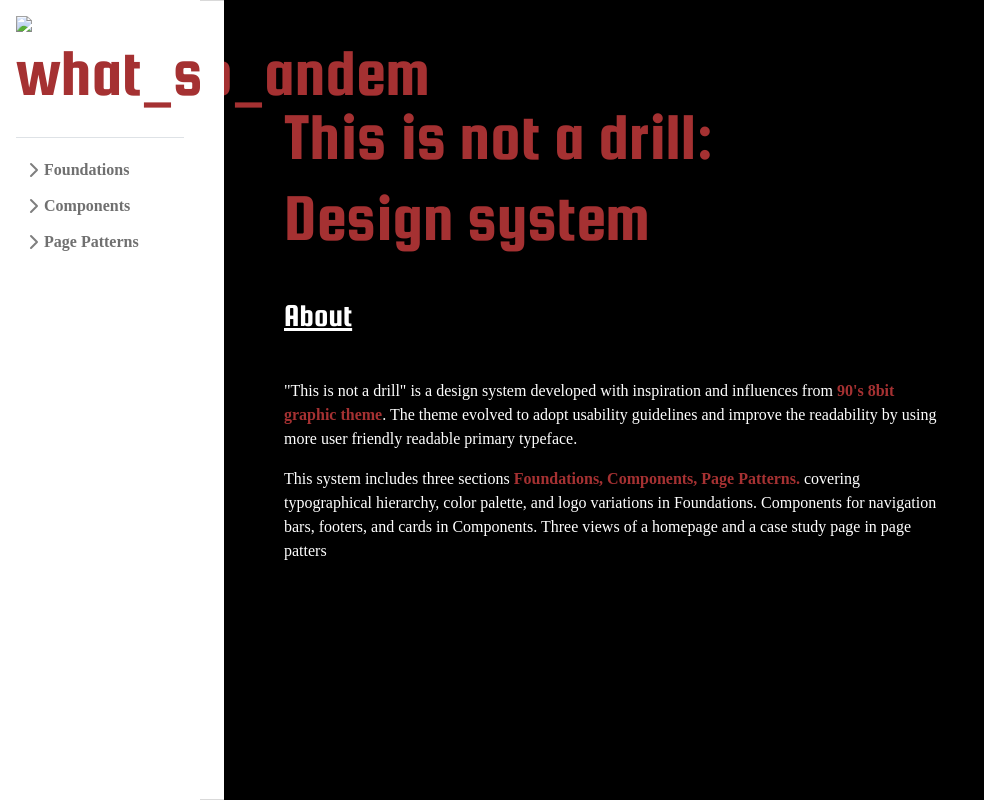
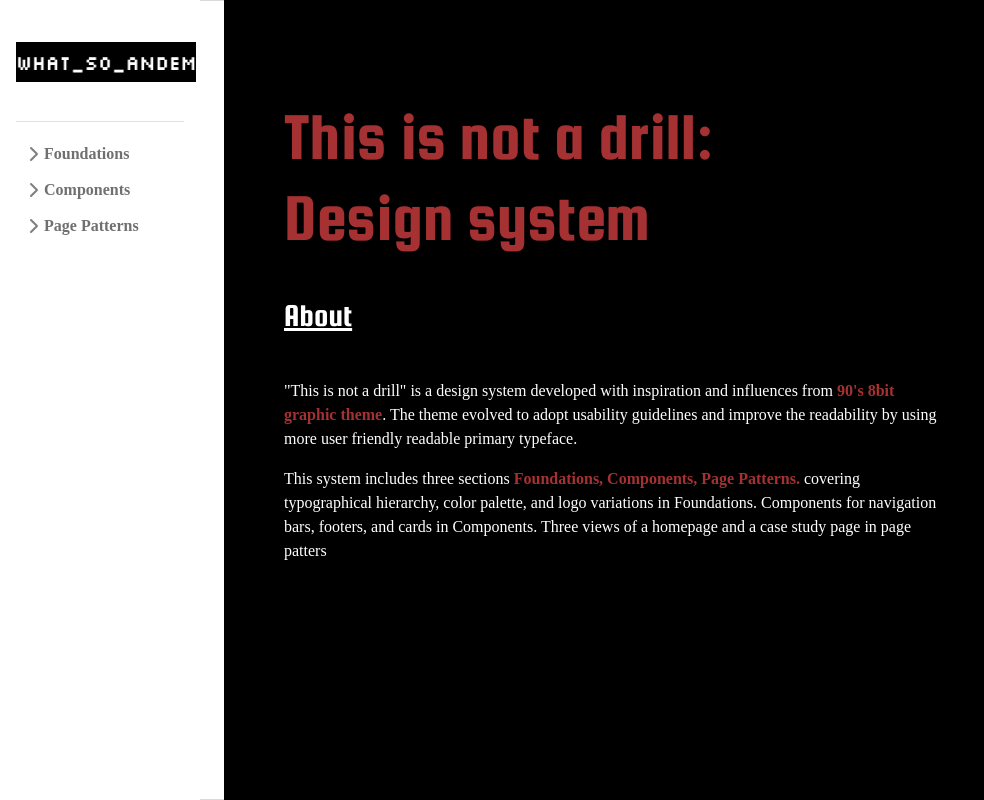
Before and after one commit to andem2506/designsytem_Sai, a plain HTML site: page index.html in a window 1280 px wide. Shown: the whole page, without its empty margins (0-984 px from the left). Drawn offline with nearby package versions, Linux system fonts and the light colour scheme; a web font is replaced by a local one.

Commit message:
Update index.html

```diff
--- a/index.html
+++ b/index.html
@@ -31,7 +31,7 @@
 
     <a href="#" class="d-flex align-items-center text-center pb-3 mb-3 link-dark text-decoration-none border-bottom">
 
-      <h1><img src="../DesignSystemTemplate_Bootstrap5/img/logowsa.png" alt="what_so_andem" width="180" height="40"></h1>
+      <h1><img src="img/logowsa.png" alt="what_so_andem" width="180" height="40"></h1>
     </a>
 
     <ul class="list-unstyled ps-0">
```
